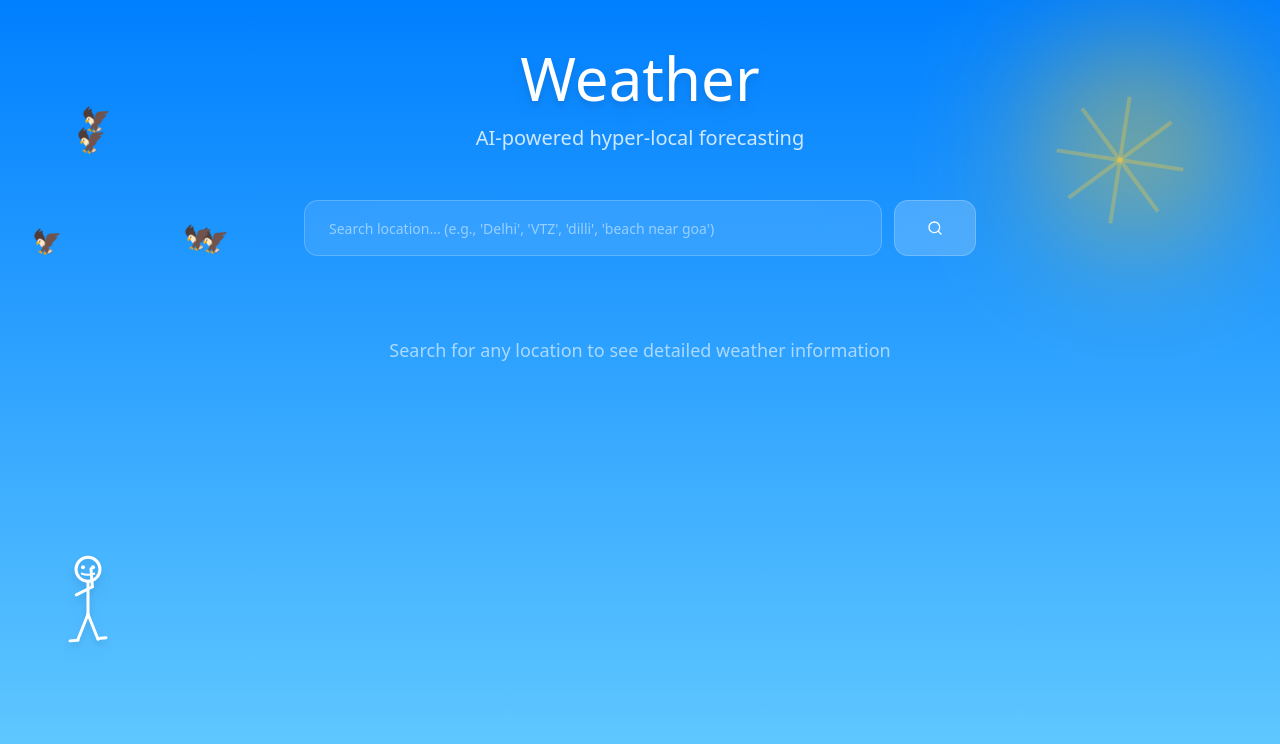
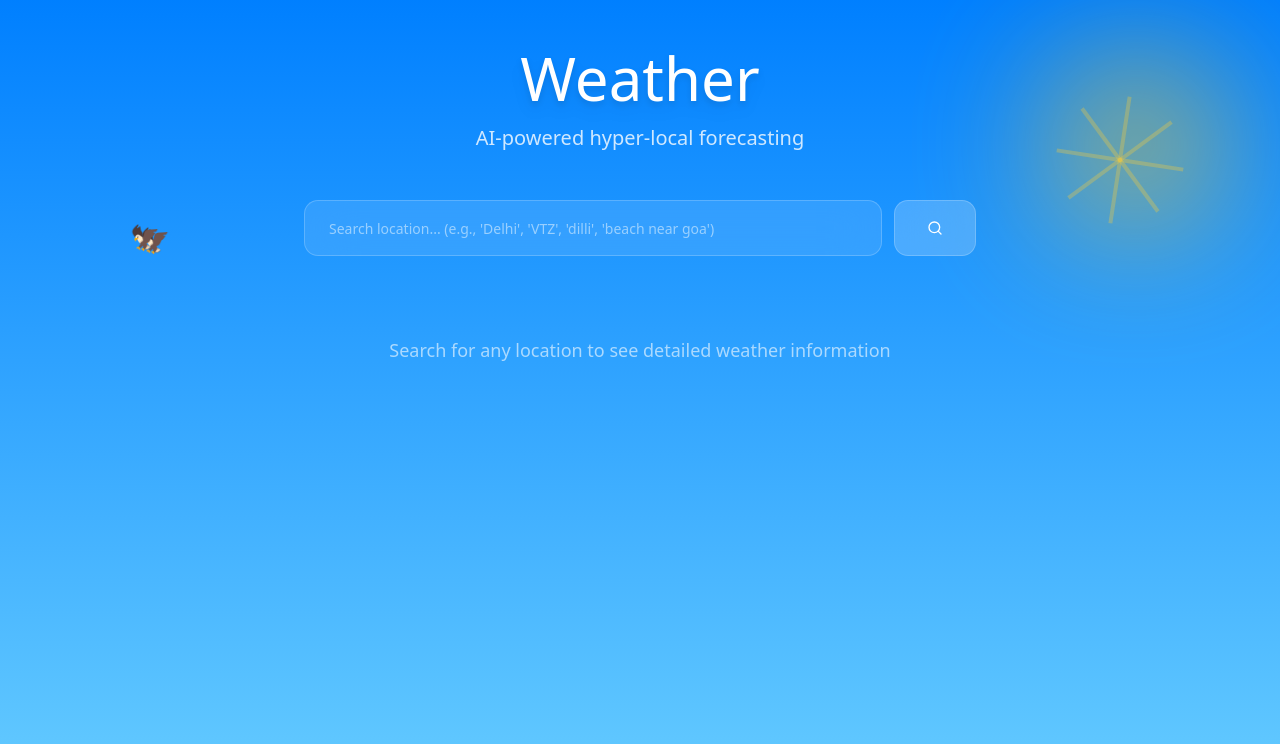
Before and after one commit to AKONDI-sRIDhAR/hyper-local-oracle, a React (Vite) app: page / in a window 1280 px wide. Shown: the top 744 px of the page. Built offline with nearby package versions, Linux system fonts and the light colour scheme; the HTML template or start-up script is replaced by a standard one.

Commit message:
Fix re-render bug and optimize

```diff
--- a/src/components/StickmanCharacter.tsx
+++ /dev/null
@@ -1,193 +0,0 @@
-import { motion, AnimatePresence } from "framer-motion";
-import { useEffect, useState } from "react";
-
-interface StickmanCharacterProps {
-  condition: "clear" | "cloudy" | "rainy" | "stormy";
-  isNight?: boolean;
-  temperature?: number;
-  message?: string;
-}
-
-const StickmanCharacter = ({ condition, isNight = false, temperature = 20, message }: StickmanCharacterProps) => {
-  const [showMessage, setShowMessage] = useState(false);
-
-  useEffect(() => {
-    setShowMessage(true);
-    const timer = setTimeout(() => setShowMessage(false), 5000);
-    return () => clearTimeout(timer);
-  }, [message]);
-
-  const getAnimation = () => {
-    switch (condition) {
-      case "rainy":
-        return {
-          body: { y: [0, -5, 0], rotate: [0, -2, 0] },
-          arm: { rotate: [-45, -50, -45] },
-          transition: { duration: 2, repeat: Infinity as number }
-        };
-      case "stormy":
-        return {
-          body: { y: [0, 5, 0], x: [-5, 5, -5], rotate: [0, 10, -10, 0] },
-          transition: { duration: 0.3, repeat: Infinity as number }
-        };
-      case "clear":
-        if (isNight) {
-          return {
-            body: { y: [0, -2, 0] },
-            transition: { duration: 3, repeat: Infinity as number }
-          };
-        }
-        return {
-          body: { y: [0, -8, 0] },
-          arm: { rotate: [0, 180, 360] },
-          transition: { duration: 2, repeat: Infinity as number }
-        };
-      case "cloudy":
-        return {
-          body: { x: [-3, 3, -3] },
-          transition: { duration: 4, repeat: Infinity as number }
-        };
-      default:
-        return {
-          body: { y: [0, -5, 0] },
-          transition: { duration: 2, repeat: Infinity as number }
-        };
-    }
-  };
-
-  const animation = getAnimation();
-  const isCold = temperature < 10;
-
-  return (
-    <div className="fixed bottom-32 left-12 z-20">
-      <motion.div
-        className="relative"
-        animate={animation.body}
-        transition={animation.transition}
-      >
-        {/* Speech bubble */}
-        <AnimatePresence>
-          {showMessage && message && (
-            <motion.div
-              initial={{ opacity: 0, scale: 0.8, y: 10 }}
-              animate={{ opacity: 1, scale: 1, y: 0 }}
-              exit={{ opacity: 0, scale: 0.8, y: 10 }}
-              className="absolute bottom-full left-1/2 -translate-x-1/2 mb-4 px-4 py-2 bg-white/90 backdrop-blur-xl rounded-2xl text-sm font-medium text-gray-800 shadow-xl whitespace-nowrap"
-            >
-              {message}
-              <div className="absolute top-full left-1/2 -translate-x-1/2 w-0 h-0 border-l-8 border-r-8 border-t-8 border-transparent border-t-white/90" />
-            </motion.div>
-          )}
-        </AnimatePresence>
-
-        {/* Stickman */}
-        <svg width="80" height="120" viewBox="0 0 80 120" className="drop-shadow-lg">
-          {/* Head */}
-          <motion.circle
-            cx="40"
-            cy="20"
-            r="12"
-            stroke="white"
-            strokeWidth="3"
-            fill="none"
-            animate={isCold ? { x: [-1, 1, -1] } : {}}
-            transition={{ duration: 0.3, repeat: Infinity as number }}
-          />
-
-          {/* Face expressions based on weather */}
-          {condition === "stormy" && (
-            <>
-              <circle cx="35" cy="18" r="1.5" fill="white" />
-              <circle cx="45" cy="18" r="1.5" fill="white" />
-              <path d="M 35 25 Q 40 23 45 25" stroke="white" strokeWidth="2" fill="none" />
-            </>
-          )}
-          {condition === "clear" && !isNight && (
-            <>
-              <circle cx="35" cy="18" r="2" fill="white" />
-              <circle cx="45" cy="18" r="2" fill="white" />
-              <path d="M 33 24 Q 40 27 47 24" stroke="white" strokeWidth="2" fill="none" />
-            </>
-          )}
-          {condition === "rainy" && (
-            <>
-              <circle cx="35" cy="18" r="1.5" fill="white" />
-              <circle cx="45" cy="18" r="1.5" fill="white" />
-              <path d="M 35 24 Q 40 26 45 24" stroke="white" strokeWidth="2" fill="none" />
-            </>
-          )}
-
-          {/* Body */}
-          <motion.line
-            x1="40"
-            y1="32"
-            x2="40"
-            y2="65"
-            stroke="white"
-            strokeWidth="3"
-            strokeLinecap="round"
-          />
-
-          {/* Arms */}
-          {condition === "rainy" && (
-            <motion.g animate={animation.arm} transition={animation.transition}>
-              {/* Umbrella */}
-              <path
-                d="M 30 35 Q 40 30 50 35"
-                stroke="white"
-                strokeWidth="2"
-                fill="none"
-              />
-              <line x1="40" y1="30" x2="40" y2="55" stroke="white" strokeWidth="2" />
-            </motion.g>
-          )}
-          {condition === "clear" && !isNight && (
-            <motion.g animate={animation.arm} transition={animation.transition}>
-              <line x1="40" y1="40" x2="25" y2="30" stroke="white" strokeWidth="3" strokeLinecap="round" />
-              <line x1="40" y1="40" x2="55" y2="30" stroke="white" strokeWidth="3" strokeLinecap="round" />
-            </motion.g>
-          )}
-          {(condition === "cloudy" || condition === "stormy" || (condition === "clear" && isNight)) && (
-            <>
-              <line x1="40" y1="40" x2="25" y2="50" stroke="white" strokeWidth="3" strokeLinecap="round" />
-              <line x1="40" y1="40" x2="55" y2="50" stroke="white" strokeWidth="3" strokeLinecap="round" />
-            </>
-          )}
-
-          {/* Coffee mug if cold */}
-          {isCold && (
-            <motion.g
-              animate={{ y: [-1, 1, -1] }}
-              transition={{ duration: 1, repeat: Infinity as number }}
-            >
-              <rect x="52" y="45" width="12" height="10" stroke="white" strokeWidth="2" fill="none" rx="2" />
-              <path d="M 64 48 Q 68 48 68 51 Q 68 54 64 54" stroke="white" strokeWidth="2" fill="none" />
-              <motion.g
-                animate={{ opacity: [0.5, 1, 0.5] }}
-                transition={{ duration: 1.5, repeat: Infinity as number }}
-              >
-                <path d="M 56 42 Q 56 38 56 38" stroke="white" strokeWidth="1.5" strokeLinecap="round" />
-                <path d="M 60 42 Q 60 38 60 38" stroke="white" strokeWidth="1.5" strokeLinecap="round" />
-              </motion.g>
-            </motion.g>
-          )}
-
-          {/* Legs */}
-          <line x1="40" y1="65" x2="30" y2="90" stroke="white" strokeWidth="3" strokeLinecap="round" />
-          <line x1="40" y1="65" x2="50" y2="90" stroke="white" strokeWidth="3" strokeLinecap="round" />
-
-          {/* Feet */}
-          <motion.g
-            animate={condition === "clear" && !isNight ? { rotate: [0, 5, 0, -5, 0] } : {}}
-            transition={{ duration: 2, repeat: Infinity as number }}
-          >
-            <line x1="30" y1="90" x2="22" y2="90" stroke="white" strokeWidth="3" strokeLinecap="round" />
-            <line x1="50" y1="90" x2="58" y2="90" stroke="white" strokeWidth="3" strokeLinecap="round" />
-          </motion.g>
-        </svg>
-      </motion.div>
-    </div>
-  );
-};
-
-export default StickmanCharacter;
--- a/src/components/WeatherBackground.tsx
+++ b/src/components/WeatherBackground.tsx
@@ -12,7 +12,7 @@ const WeatherBackground = ({ condition, isNight = false }: WeatherBackgroundProp
 
   useEffect(() => {
     if (condition === "rainy" || condition === "stormy") {
-      const dropCount = condition === "rainy" ? 300 : 150;
+      const dropCount = condition === "rainy" ? 50 : 30;
       const drops = Array.from({ length: dropCount }, (_, i) => ({
         id: i,
         left: Math.random() * 100,
@@ -24,11 +24,11 @@ const WeatherBackground = ({ condition, isNight = false }: WeatherBackgroundProp
 
   useEffect(() => {
     if (condition === "clear" && !isNight) {
-      const birdCount = Array.from({ length: 5 }, (_, i) => ({
+      const birdCount = Array.from({ length: 2 }, (_, i) => ({
         id: i,
         top: 10 + Math.random() * 30,
         delay: Math.random() * 5,
-        duration: 15 + Math.random() * 10
+        duration: 20 + Math.random() * 10
       }));
       setBirds(birdCount);
     }
@@ -193,10 +193,10 @@ const WeatherBackground = ({ condition, isNight = false }: WeatherBackgroundProp
               }}
               animate={{
                 y: ["0vh", "110vh"],
-                x: [`${drop.left}%`, `${drop.left + (Math.random() - 0.5) * 10}%`],
+                x: [`${drop.left}%`, `${drop.left + (Math.random() - 0.5) * 5}%`],
               }}
               transition={{
-                duration: condition === "rainy" ? 0.5 : 0.4,
+                duration: condition === "rainy" ? 1 : 0.8,
                 repeat: Infinity,
                 ease: "linear",
                 delay: drop.delay,
--- a/src/pages/Index.tsx
+++ b/src/pages/Index.tsx
@@ -1,11 +1,10 @@
-import { useState } from "react";
+import { useState, useEffect } from "react";
 import { motion } from "framer-motion";
 import { MapPin } from "lucide-react";
 import WeatherBackground from "@/components/WeatherBackground";
 import SearchBar from "@/components/SearchBar";
 import WeatherCard from "@/components/WeatherCard";
 import WeatherChart from "@/components/WeatherChart";
-import StickmanCharacter from "@/components/StickmanCharacter";
 import { useToast } from "@/hooks/use-toast";
 import { Button } from "@/components/ui/button";
 import { useWeather } from "@/hooks/useWeather";
@@ -27,6 +26,7 @@ const Index = () => {
     setCity(searchQuery);
   };
 
+  useEffect(() => {
     if (error) {
       toast({
         title: "Error fetching weather",
@@ -34,6 +34,7 @@ const Index = () => {
         variant: "destructive",
       });
     }
+  }, [error, toast]);
 
   const handleLocationClick = () => {
     setSearchQuery("");
@@ -49,12 +50,6 @@ const Index = () => {
   return (
     <div className="min-h-screen relative">
       <WeatherBackground condition={weatherCondition} isNight={false} />
-      <StickmanCharacter
-        condition={weatherCondition}
-        isNight={false}
-        temperature={weatherData?.temperature}
-        message={weatherData?.personalityMessage || ""}
-      />
 
       <div className="relative z-10 container mx-auto px-4 py-12">
         {/* Header */}
```
Lines whose indentation alone changed are shown as unchanged.
